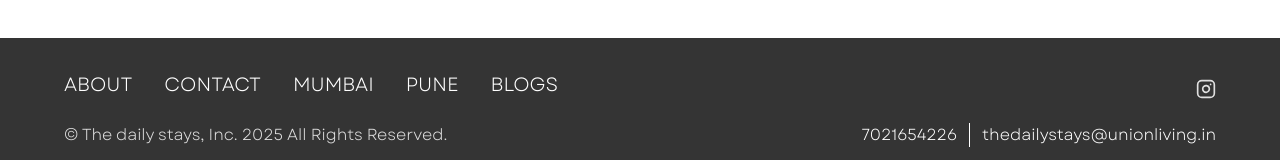
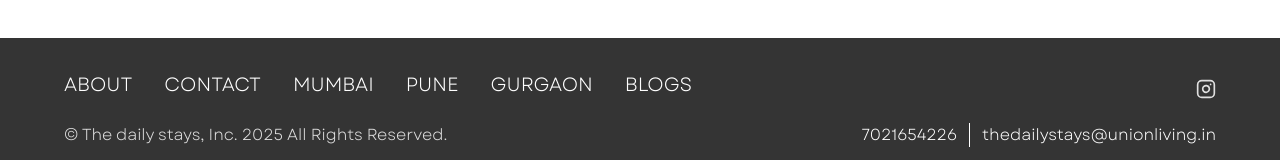
Before and after one commit to unionliving/dailystays, a Next.js app: page /blogs in a window 1280 px wide. Shown: the part 1479-1639 px from the top of the page. Built offline with nearby package versions, Linux system fonts and the light colour scheme; a web font is replaced by a local one.

Commit message:
added new

```diff
--- a/src/components/Layout/FooterSection.js
+++ b/src/components/Layout/FooterSection.js
@@ -12,6 +12,7 @@ export default function FooterSection() {
           <Link href="/contact" > <p className="lg:text-[1.2rem] text-[0.8rem] uppercase  font-[GaretRegular]">Contact</p></Link>
           <Link href="/short-term-stay-mumbai" > <p className="lg:text-[1.2rem] text-[0.8rem] uppercase font-[GaretRegular]">Mumbai</p></Link>
           <Link href="/short-term-stay-pune" > <p className="lg:text-[1.2rem] text-[0.8rem] uppercase font-[GaretRegular]">Pune</p></Link>
+          <Link href="/short-term-stay-gurgaon" > <p className="lg:text-[1.2rem] text-[0.8rem] uppercase font-[GaretRegular]">Gurgaon</p></Link>
           <Link href="/blogs" > <p className="lg:text-[1.2rem] text-[0.8rem] uppercase font-[GaretRegular]">Blogs</p></Link>
         </div>
         <div className="mt-6">
```
